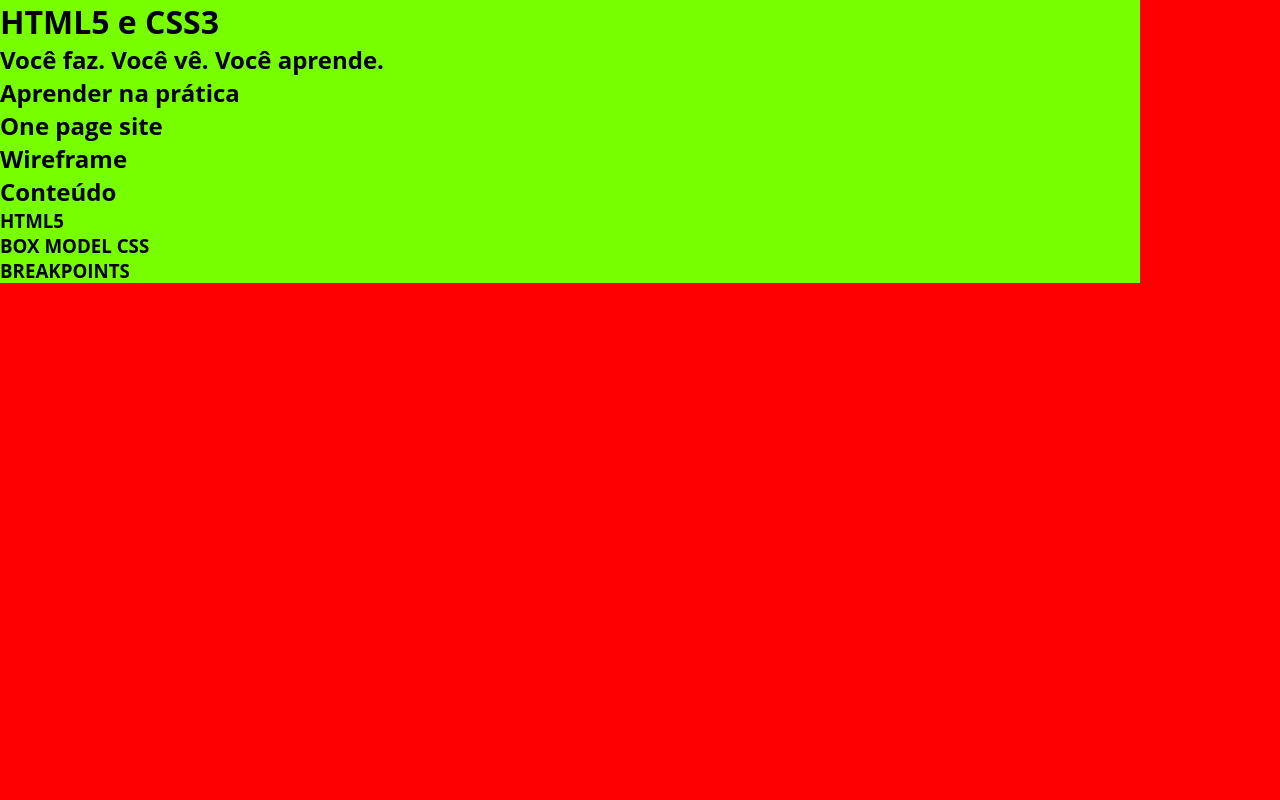
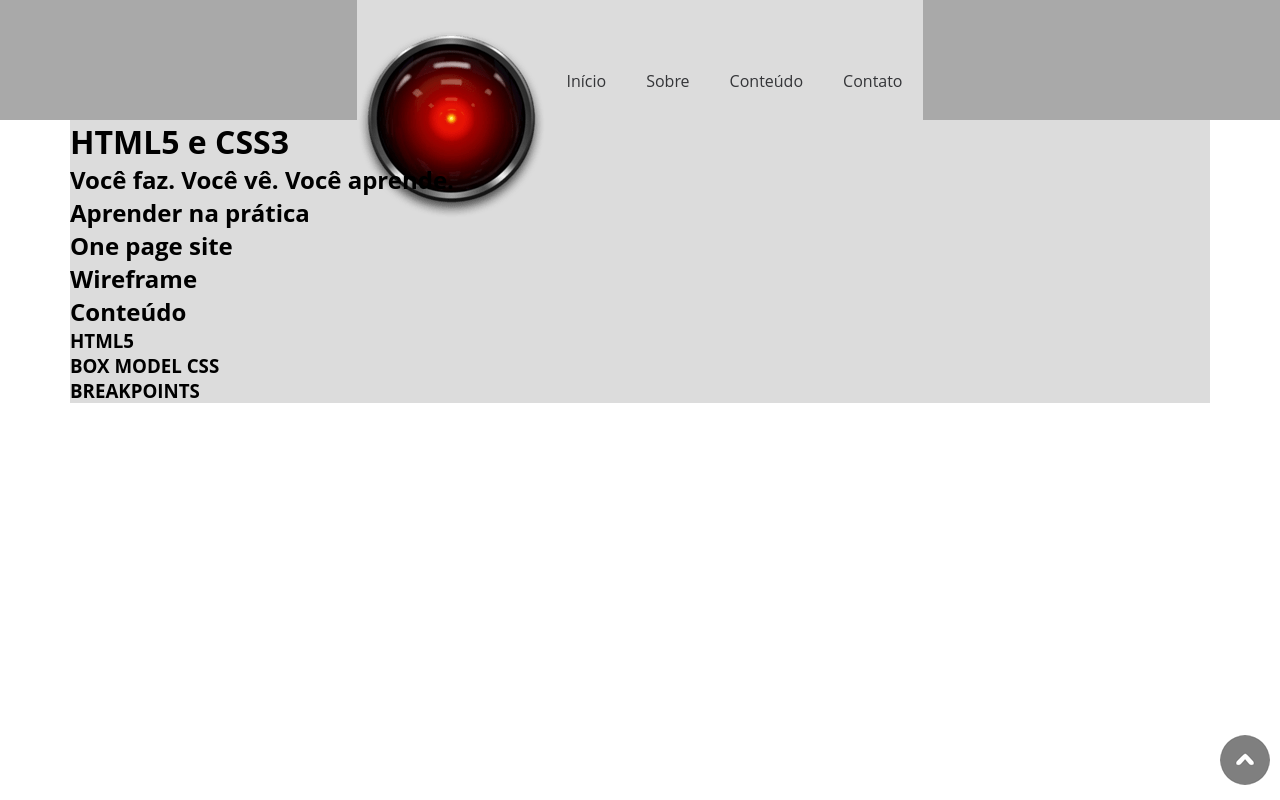
Before and after one commit to guilherme-borba/html5cc3, a plain HTML site: page index.html in a window 1280 px wide. Drawn offline with Linux system fonts and the light colour scheme.

Commit message:
Menu responsivo

```diff
--- a/index.html
+++ b/index.html
@@ -1,5 +1,6 @@
 <!DOCTYPE html>
 <html lang="pt-br">
+
 <head>
     <meta charset="UTF-8">
     <meta name="viewport" content="width=device-width, initial-scale=1.0">
@@ -8,11 +9,24 @@
     <link rel="icon" href="/img/favicon.png">
     <link rel="stylesheet" href="style.css">
 </head>
-<body>
+
+<body id="inicio">
     <!-- Cabeçalho -->
     <header>
-        <div class="Container">
-
+        <div class="Container Flex">
+            <div id="logo">
+                <img src="./img/logo.png" alt="hal 9000">
+            </div>
+            <nav>
+                <input type="checkbox" id="check">
+                <label for="check">&#x268c;</label>
+                <ul>
+                    <li><a href="#inicio">Início</a></li>
+                    <li><a href="#sobre">Sobre</a></li>
+                    <li><a href="#conteudo">Conteúdo</a></li>
+                    <li><a href="#contato">Contato</a></li>
+                </ul>
+            </nav>
         </div>
     </header>
 
@@ -25,7 +39,7 @@
     </main>
 
     <!-- Sobre -->
-    <section>
+    <section id="sobre">
         <div class="Container">
             <h2>Aprender na prática</h2>
         </div>
@@ -46,7 +60,7 @@
     </section>
 
     <!-- Conteúdo -->
-    <section>
+    <section id="conteudo">
         <div class="Container">
             <h2>Conteúdo</h2>
             <h3>HTML5</h3>
@@ -56,10 +70,12 @@
     </section>
 
     <!-- Rodapé -->
-    <footer>
+    <footer id="contato">
         <div class="Container">
 
         </div>
     </footer>
+    <a href="#inicio" id="topo"><img src="./img/topo.png" alt="topo do site"></a>
 </body>
+
 </html>
--- a/style.css
+++ b/style.css
@@ -1,58 +1,153 @@
 /* CSS reset */
-*{
+* {
     margin: 0;
     border: 0;
     padding: 0;
 }
 
 /* Importação Google fonts */
-  @import url('https://fonts.googleapis.com/css2?family=Open+Sans:wght@400;700&display=swap');
-  body{
+@import url('https://fonts.googleapis.com/css2?family=Open+Sans:wght@400;700&display=swap');
+
+body {
     font-family: 'Open Sans', sans-serif;
     font-size: 1em;
-  }
+}
+
+/* Layout */
+.Container {
+    margin: 0 auto;
+}
+
+
+.Flex {
+    display: flex;
+    justify-content: space-between;
+}
+
+/* Todo do site */
+#topo{
+    position: fixed;
+    right: 10px;
+    bottom: 10px;
+}
+
+/* Smartphone Portrait */
+
+/* Cabeçalho */
+header {
+    display: flex;
+    justify-content: space-between;
+    background-color: #a9a9a9;
+}
+
+#logo img {
+    width: 128px;
+    height: 128px;
+}
+
+#check {
+    display: none;
+}
+
+label {
+    font-size: 3em;
+    padding-right: 15px;
+}
+
+nav ul {
+    list-style: none;
+    background-color: #343538;
+    height: 100vh;
+    position: fixed;
+    top: 60px;
+    right: -100%;
+    width: 100%;
+    transition: all 0.5s;
+}
+
+#check:checked ~ ul {
+    right: 0;
+}
+
+nav ul li {
+    padding: 20px;
+    border-bottom: 1px solid #a9a9a9;
+}
+
+nav ul li a {
+    text-decoration: none;
+    color: #fff;
+}
 
 /* Smartphone Landscape */
-@media (min-width: 576px){
-    body{
-        background-color: #0ff;
-    }
+@media (min-width: 576px) {
+
     /* Layout */
-    .Container{
+    .Container {
         max-width: 540px;
-        background-color: #7f0;
+        background-color: #dcdcdc;
     }
 }
 
 /* Tablet Portrait */
-@media (min-width: 768px){
-    body{
-        background-color: yellow;
-    }
+@media (min-width: 768px) {
+
     /* Layout */
-    .Container{
+    .Container {
         max-width: 720px;
     }
 }
 
 /* Tablet Landscape */
-@media (min-width: 992px){
-    body{
-        background-color: orange;
-    }
+@media (min-width: 992px) {
+
     /* Layout */
-    .Container{
+    .Container {
         max-width: 960px;
     }
 }
 
 /* PC */
-@media (min-width: 1200px){
-    body{
-        background-color: red;
-    }
+@media (min-width: 1200px) {
+
     /* Layout */
-    .Container{
+    .Container {
         max-width: 1140px;
     }
+
+    /* Cabeçalho */
+    header {
+        height: 120px;
+    }
+
+    #logo img {
+        width: 189px;
+        height: 189px;
+        margin-top: 30px;
+    }
+
+    label {
+        display: none;
+    }
+
+    nav ul {
+        position: static;
+        height: auto;
+        background-color: transparent;
+        margin-top: 50px;
+    }
+
+    nav ul li {
+        float: left;
+        border: 0;
+    }
+
+    nav ul li a {
+        color: #343538;
+    }
+
+    nav ul li a:hover {
+        color: #c00000;
+    }
+
 }
```
